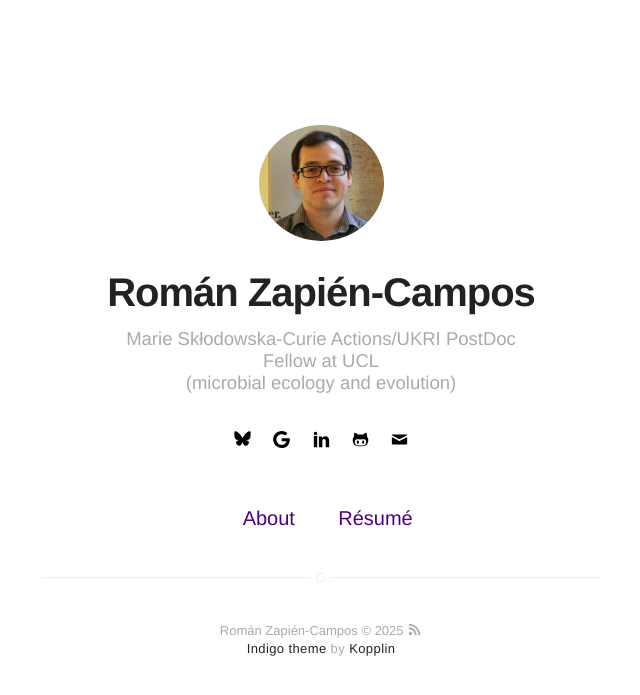
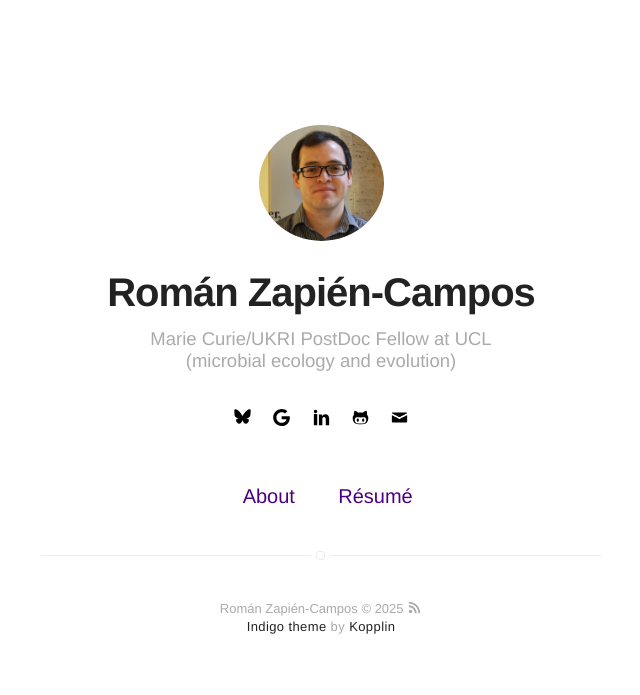
Before and after one commit to romanzapien/romanzapien.github.io, a Jekyll site: the page built from index.html, in a window 1280 px wide. Shown: the top 695 px of the page, without its empty margins (319-959 px from the left). Built offline with Jekyll 4.4.1, drawn with Linux system fonts in a browser that asks for light colours.

Commit message:
Update _config.yml

```diff
--- a/_config.yml
+++ b/_config.yml
@@ -1,6 +1,6 @@
 # main text of home
 name: Román Zapién-Campos
-bio: Marie Skłodowska-Curie Actions/UKRI PostDoc Fellow at UCL<br>(microbial ecology and evolution)
+bio: Marie Curie/UKRI PostDoc Fellow at UCL<br>(microbial ecology and evolution)
 
 # twitter summary info
 description: Román Zapién-Campos personal website
```
